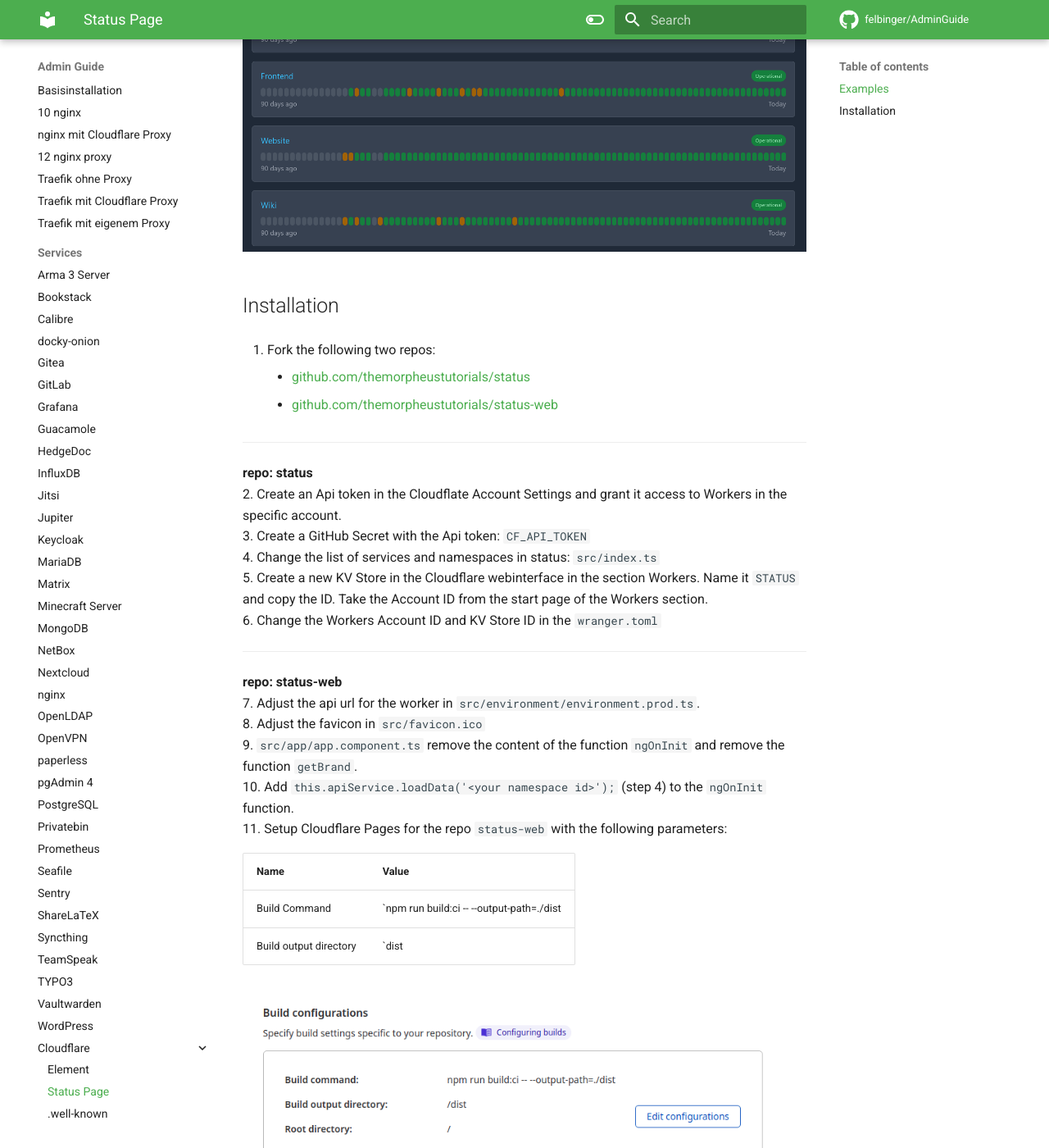
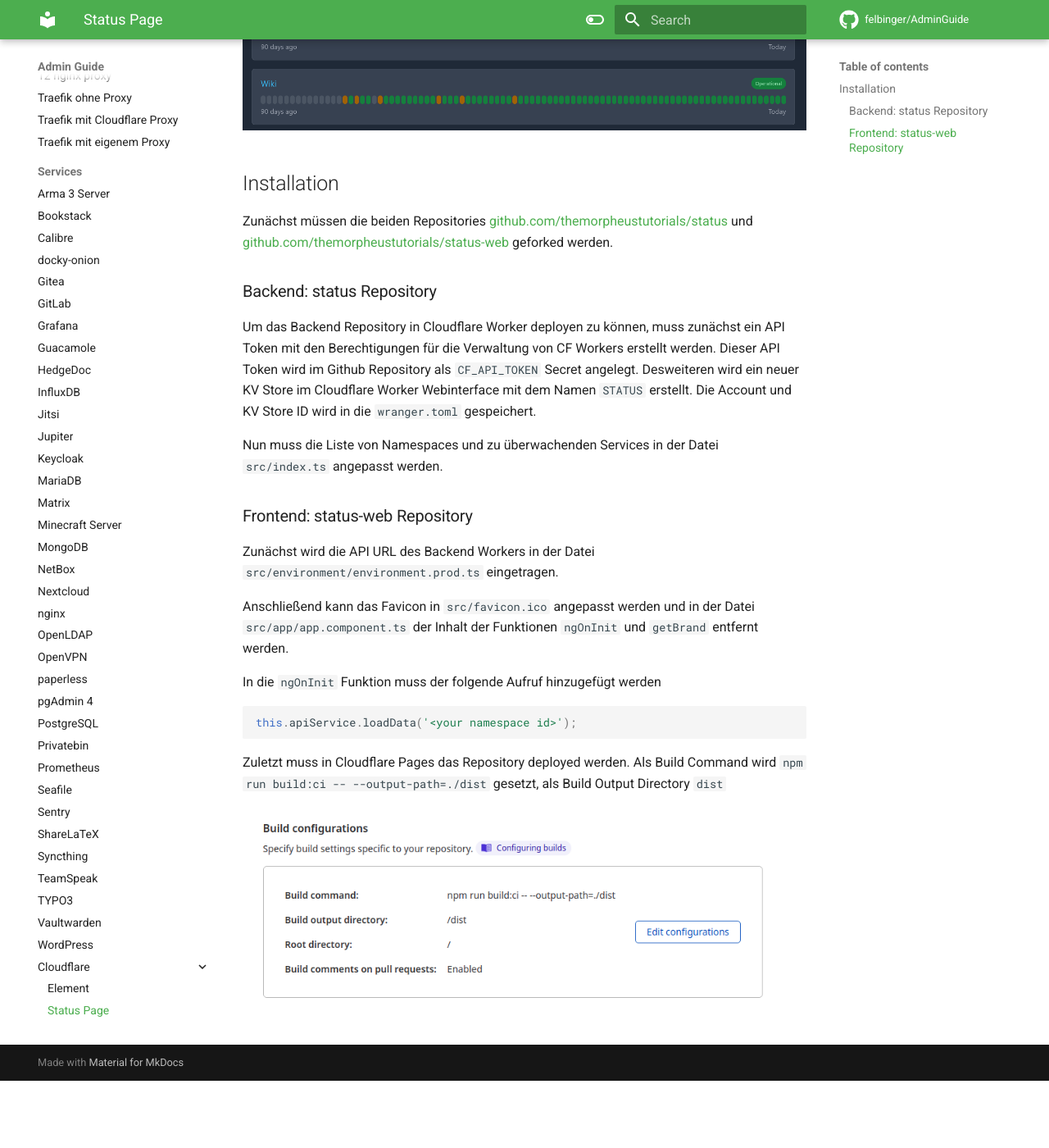
Before and after one commit to felbinger/AdminGuide, an MkDocs documentation site: the page built from docs/services/cloudflare/status.md, in a window 1280 px wide and 1400 px high, scrolled down 544 px. Shown: the whole window at 82% size. Built offline with MkDocs 1.6.1 and Material for MkDocs 9.7.7, drawn with Linux system fonts in a browser that asks for light colours; comment, search, counter and statistics services are not loaded; after the commit the page ends 1862 px from its top, so only the background shows below that; some of the changed text lies outside the part shown.

Commit message:
improved

````diff
--- a/docs/services/cloudflare/status.md
+++ b/docs/services/cloudflare/status.md
@@ -1,41 +1,44 @@
 # Status Page
 
-!!! info ""
-    If you want to deploy a status page it is important to deploy the status infrastructure independent to the main infrastructure.<br>For this reason we are deploying the status page on Cloudflare Pages and Workers.<br>Cloudflare Pages is being used for the frontend and Workers for the backend.
-
-## Examples
-
-* [Cryptic Status Page](https://status.cryptic-game.net)
+Eine Statusseite, sollte unabhängig von der zu überwachenden Infrastruktur gehostet werden.
+Mithilfe von Cloudflare Worker & Cloudflare Pages kann dieser Service kostenfrei dort gehostet werden.
 
 [![Status Page Example](../../img/services/status_example_1.png){: loading=lazy }](https://status.cryptic-game.net)
 
 ## Installation
 
-1. Fork the following two repos:
+Zunächst müssen die beiden Repositories
+[github.com/themorpheustutorials/status](https://github.com/themorpheustutorials/status) und
+[github.com/themorpheustutorials/status-web](https://github.com/themorpheustutorials/status-web)
+geforked werden.
 
-    * [github.com/themorpheustutorials/status](https://github.com/themorpheustutorials/status)
-    * [github.com/themorpheustutorials/status-web](https://github.com/themorpheustutorials/status-web)
+### Backend: status Repository
 
----
-**repo: status**
-<br>
-2. Create an Api token in the Cloudflate Account Settings and grant it access to Workers in the specific account.<br>
-3. Create a GitHub Secret with the Api token: `CF_API_TOKEN`<br>
-4. Change the list of services and namespaces in status: `src/index.ts`<br>
-5. Create a new KV Store in the Cloudflare webinterface in the section Workers. Name it `STATUS` and copy the ID. Take the Account ID from the start page of the Workers section.<br>
-6. Change the Workers Account ID and KV Store ID in the `wranger.toml`
----
-**repo: status-web**
-<br>
-7. Adjust the api url for the worker in `src/environment/environment.prod.ts`.<br>
-8. Adjust the favicon in `src/favicon.ico`<br>
-9. `src/app/app.component.ts` remove the content of the function `ngOnInit` and remove the function `getBrand`.<br>
-10. Add `this.apiService.loadData('<your namespace id>');` (step 4) to the `ngOnInit` function.<br>
-11. Setup Cloudflare Pages for the repo `status-web` with the following parameters:
+Um das Backend Repository in Cloudflare Worker deployen zu können, muss zunächst
+ein API Token mit den Berechtigungen für die Verwaltung von CF Workers erstellt
+werden. Dieser API Token wird im Github Repository als `CF_API_TOKEN` Secret
+angelegt. Desweiteren wird ein neuer KV Store im Cloudflare Worker Webinterface
+mit dem Namen `STATUS` erstellt. Die Account und KV Store ID wird in die
+`wranger.toml` gespeichert.
 
-| Name | Value |
-|------|-------|
-| Build Command | `npm run build:ci -- --output-path=./dist |
-| Build output directory | `dist|
+Nun muss die Liste von Namespaces und zu überwachenden Services in
+der Datei `src/index.ts` angepasst werden.
+
+### Frontend: status-web Repository
+Zunächst wird die API URL des Backend Workers in der Datei
+`src/environment/environment.prod.ts` eingetragen.
+
+Anschließend kann das Favicon in `src/favicon.ico` angepasst werden und in der Datei
+`src/app/app.component.ts` der Inhalt der Funktionen `ngOnInit` und `getBrand` entfernt werden.
+
+In die `ngOnInit` Funktion muss der folgende Aufruf hinzugefügt werden
+```js
+this.apiService.loadData('<your namespace id>');
+```
+
+
+Zuletzt muss in Cloudflare Pages das Repository deployed werden.
+Als Build Command wird `npm run build:ci -- --output-path=./dist` gesetzt,
+als Build Output Directory `dist`
 
 ![CF Pages Build Properties](../../img/services/status_cf_pages_1.png){: loading=lazy }
````
Also changed, not shown: docs/services/cloudflare/well-known.md (deleted, +0 -5 lines), docs/installation/05_base.md (renamed from docs/Installation/05_base.md), docs/installation/10_nginx.md (renamed from docs/Installation/10_nginx.md), docs/installation/11_nginx_cloudflare.md (renamed from docs/Installation/11_nginx_cloudflare.md), docs/installation/12_nginx_proxy.md (renamed from docs/Installation/12_nginx_proxy.md), docs/installation/20_traefik.md (renamed from docs/Installation/20_traefik.md), docs/installation/21_traefik_cloudflare.md (renamed from docs/Installation/21_traefik_cloudflare.md), docs/installation/22_traefik_proxy.md (renamed from docs/Installation/22_traefik_proxy.md).
